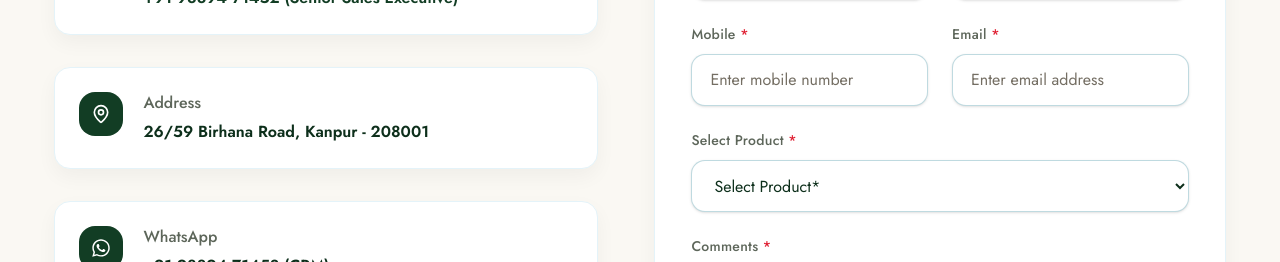
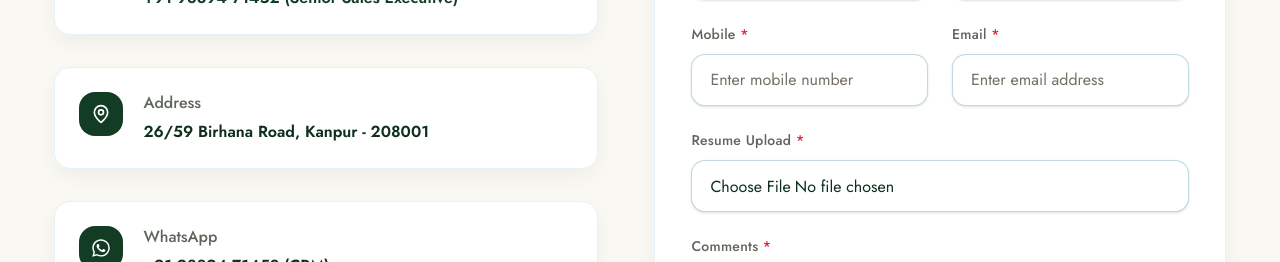
Before and after one commit to ashishrahi/gdkwebsite, a Next.js app: page / in a window 1280 px wide. Shown: the part 6140-6402 px from the top of the page. Built offline with nearby package versions, Linux system fonts and the light colour scheme.

Commit message:
add resume field in it

```diff
--- a/src/components/home/contact-section.tsx
+++ b/src/components/home/contact-section.tsx
@@ -68,7 +68,9 @@ const contactSchema = z.object({
   zipCode: z.string().min(4, "Zip Code is required").max(10, "Invalid Zip Code"),
   mobile: z.string().min(10, "Mobile number must be at least 10 digits"),
   email: z.string().email("Enter valid email"),
-  product: z.string().min(1, "Please select a product"),
+  resume: z
+    .any()
+    .refine((file) => file?.length > 0, "Resume is required"),
   comments: z.string().min(5, "Comments are required"),
 });
 
@@ -99,7 +101,7 @@ export function ContactSection() {
       zipCode: "",
       mobile: "",
       email: "",
-      product: "",
+      resume: undefined,
       comments: "",
     },
   });
@@ -324,29 +326,19 @@ export function ContactSection() {
               </div>
 
               <div className="space-y-2.5">
-                <label htmlFor="contact-product" className={fieldLabelClass}>
-                  Select Product <span className="text-(--brand-red)">*</span>
+                <label htmlFor="contact-resume" className={fieldLabelClass}>
+                  Resume Upload <span className="text-(--brand-red)">*</span>
                 </label>
-                <select
-                  id="contact-product"
-                  aria-invalid={!!errors.product}
-                  className={getFieldClassName(!!errors.product, "h-[52px] cursor-pointer appearance-auto pr-10")}
-                  {...register("product")}
-                >
-                  <option value="" disabled>
-                    Select Product*
-                  </option>
-                  <option value="PET Hinged Box">PET Hinged Box</option>
-                  <option value="PET Container">PET Container</option>
-                  <option value="PET Sauce Container">PET Sauce Container</option>
-                  <option value="PP Sweet Box">PP Sweet Box</option>
-                  <option value="PP Meal Box">PP Meal Box</option>
-                  <option value="PP Container">PP Container</option>
-                  <option value="PP Cookies Tray">PP Cookies Tray</option>
-                  <option value="Printed Products">Printed Products</option>
-                </select>
-                {errors.product?.message ? (
-                  <p className="mt-1 text-sm text-(--brand-red) font-medium">{errors.product.message}</p>
+                <input
+                  id="contact-resume"
+                  type="file"
+                  accept=".pdf,.doc,.docx"
+                  aria-invalid={!!errors.resume}
+                  className={getFieldClassName(!!errors.resume, "h-[52px]")}
+                  {...register("resume")}
+                />
+                {errors.resume?.message ? (
+                  <p className="mt-1 text-sm text-(--brand-red) font-medium">{errors.resume.message}</p>
                 ) : null}
               </div>
 
```
